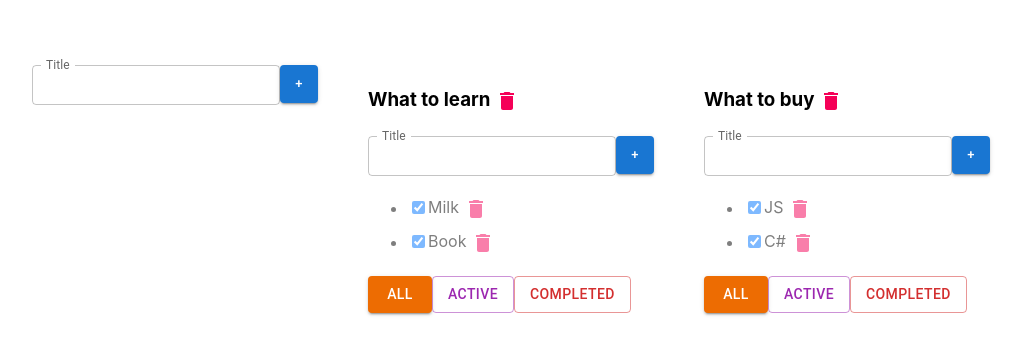
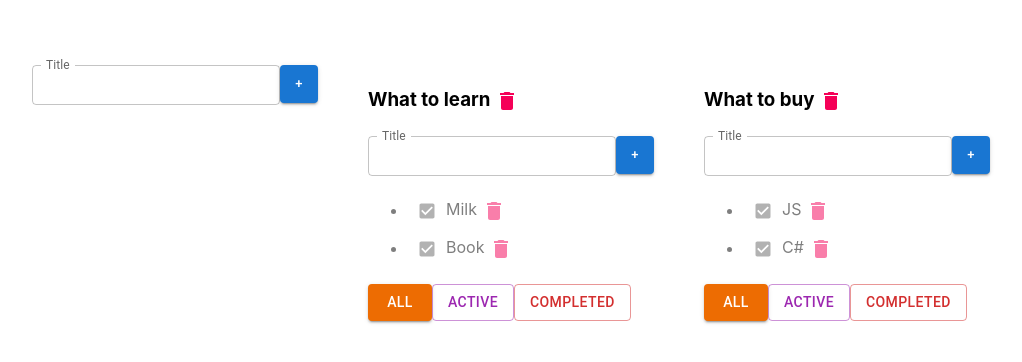
Before and after one commit to DmitryShastel/Native_JS_2.0_old, a React (Create React App) app in the folder Folder_1/native_js_2.0/: page / in a window 1280 px wide. Shown: the top 362 px of the page, without its empty margins (33-1055 px from the left). Built offline with nearby package versions, Linux system fonts and the light colour scheme.

Commit message:
The ToDoList#7 Checkbox is added

```diff
--- a/Folder_1/native_js_2.0/src/Native_JS_2.0/Native_JS_Tuesday/ToDoList_7/Todolist_7.tsx
+++ b/Folder_1/native_js_2.0/src/Native_JS_2.0/Native_JS_Tuesday/ToDoList_7/Todolist_7.tsx
@@ -5,6 +5,7 @@ import {EditableSpan7} from "./EditableSpan7";
 import IconButton from '@mui/material/IconButton';
 import {Delete} from "@material-ui/icons";
 import Button from "@mui/material/Button";
+import Checkbox from '@mui/material/Checkbox';
 
 
 export type TaskType = {
@@ -41,15 +42,12 @@ export function Todolist_7(props: PropsType) {
     const removeTodolist = () => {
         props.removeTodolist(props.id)
     }
-
     const addTaskHandler = (newTitle: string) => {
         return props.addTask(newTitle, props.id)
     }
-
     const updateTodolistTitleHandler = (updateTitle: string) => {
         props.updateTodolistTitle(props.id, updateTitle)
     }
-
     const updateTaskHandler = (taskID: string, updateTitle: string) => {
         props.updateTask(props.id, taskID, updateTitle)
     }
@@ -80,7 +78,7 @@ export function Todolist_7(props: PropsType) {
 
 
                         return <li key={t.id} className={t.isDone ? "is-done" : ""}>
-                            <input type='checkbox' onChange={onChangeHandler}checked={t.isDone}/>
+                            <Checkbox   onChange={onChangeHandler}checked={t.isDone} size="small" color='default'/>
                             <EditableSpan7 oldTitle={t.title}
                                            callback={(updateTitle) => updateTaskHandler(t.id, updateTitle)}/>
 
```
